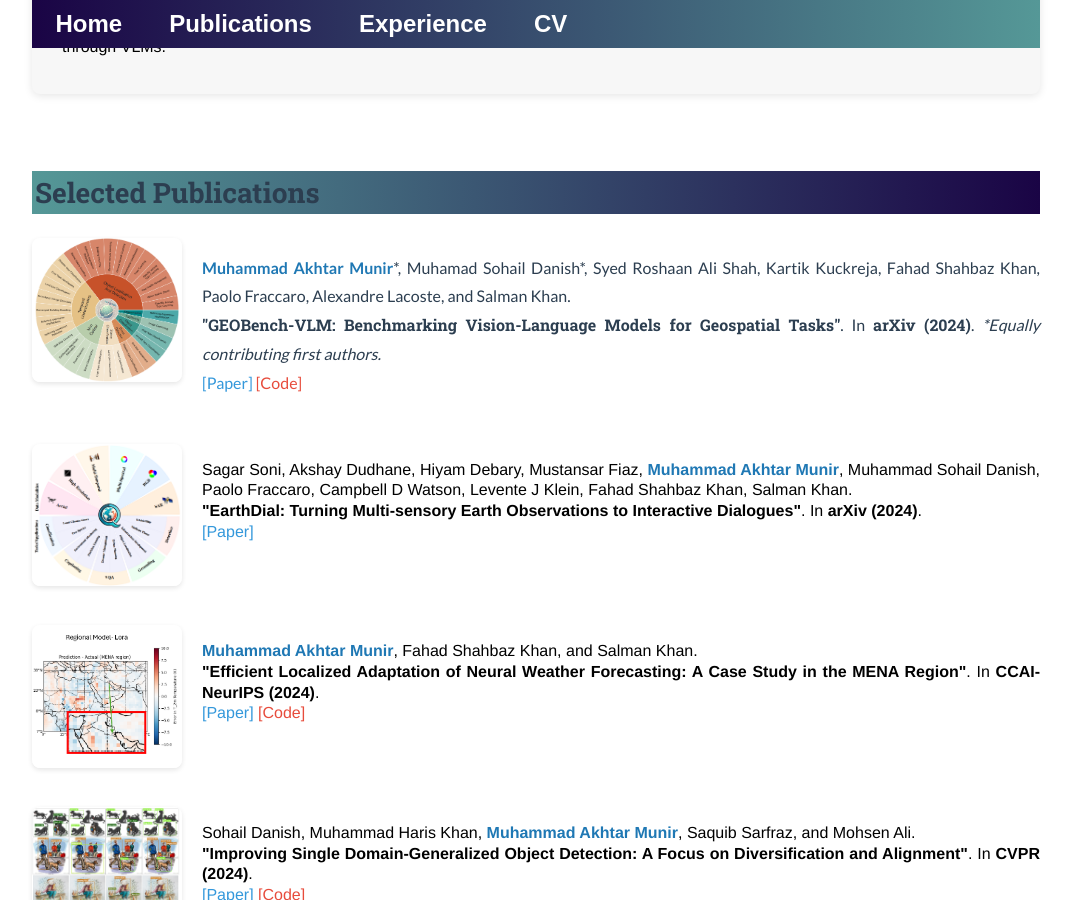
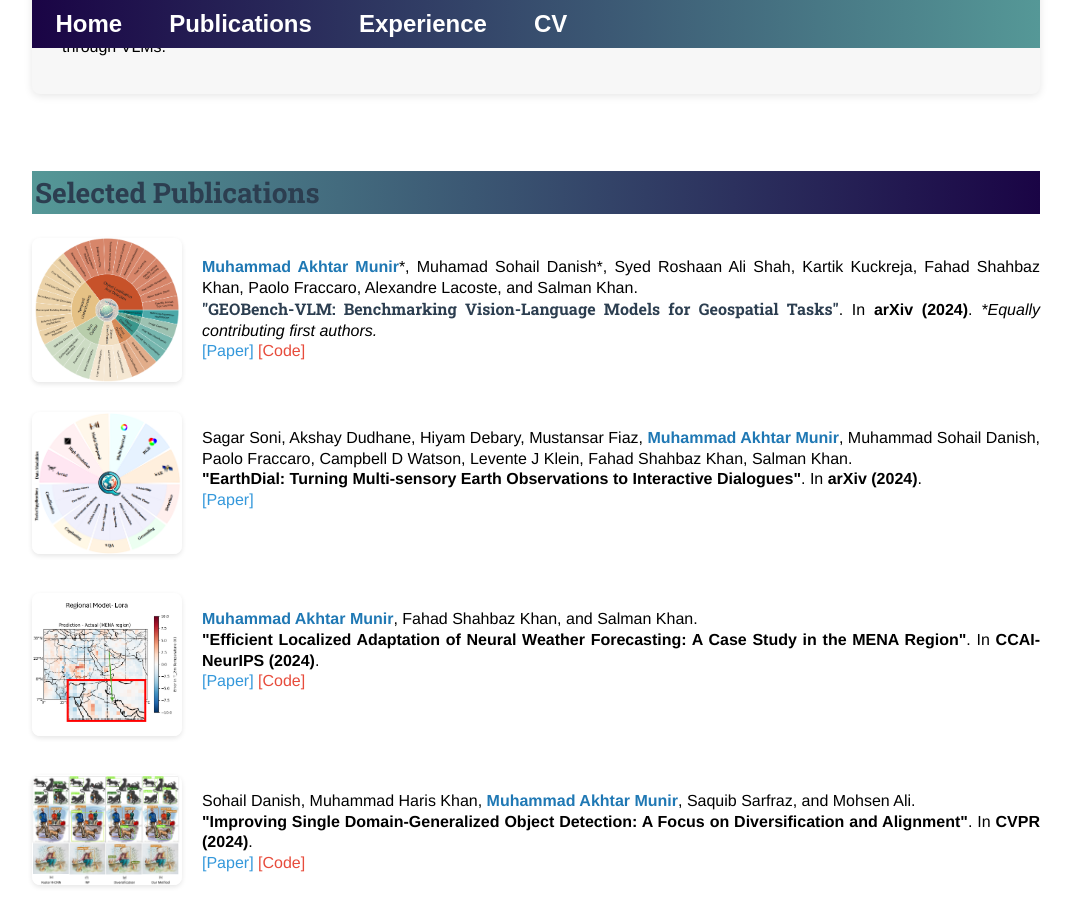
Before and after one commit to akhtarvision/akhtarvision.github.io, a Jekyll site: the page built from index.html, in a window 1280 px wide and 900 px high, scrolled down 414 px. Shown: the whole window, without its empty margins (104-1176 px from the left). Built offline with Jekyll 4.4.1, drawn with Linux system fonts in a browser that asks for light colours.

Commit message:
Update index.html

```diff
--- a/index.html
+++ b/index.html
@@ -52,19 +52,22 @@ title: Akhtar, CV & ML
     <h2 style="font-family: 'Roboto Slab', serif; font-size: 28px; color: #2c3e50;">Selected Publications</h2>
     <ul style="font-family: 'Lato', sans-serif; font-size: 16px; line-height: 1.8; color: #2c3e50; padding-left: 0; list-style-type: none;">
         <!-- Publication Item 1 -->
-        <li style="display: flex; align-items: flex-start; margin-bottom: 30px;">
-            <div style="flex: 0 0 150px; margin-right: 20px;">
+        <li style="display: flex; align-items: center; margin-bottom: 30px; font-family: 'Lato', sans-serif; font-size: 16px; line-height: 1.8; color: #2c3e50;">
+            <!-- Thumbnail -->
+            <div style="flex: 0 0 150px; margin-right: 20px; display: flex; align-items: center;">
                 <img src="thumb_geo.png" alt="GEOBench-VLM Thumbnail" style="width: 100%; height: auto; border-radius: 8px; box-shadow: 0 2px 5px rgba(0, 0, 0, 0.1);">
             </div>
+
+            <!-- Publication Details -->
             <div style="flex: 1;">
-        <p style="font-family: 'Lato', sans-serif; font-size: 16px; line-height: 1.8; color: #2c3e50;">
-            <b style="font-family: 'Lato', sans-serif; color: #1f78b4;">Muhammad Akhtar Munir</b>*, Muhamad Sohail Danish*, Syed Roshaan Ali Shah, Kartik Kuckreja, Fahad Shahbaz Khan, Paolo Fraccaro, Alexandre Lacoste, and Salman Khan.<br>
-            <strong style="font-family: 'Roboto Slab', serif; font-size: 16px; color: #2c3e50;">"GEOBench-VLM: Benchmarking Vision-Language Models for Geospatial Tasks"</strong>.
-            In <strong style="font-family: 'Roboto Slab', serif; font-size: 16px; color: #2c3e50;">arXiv (2024)</strong>. <i style="font-family: 'Lato', sans-serif;">*Equally contributing first authors.</i><br>
-            <a href="https://arxiv.org/pdf/2411.19325" style="font-family: 'Lato', sans-serif; text-decoration: none; color: #3498db;">[Paper]</a>
-            <a href="https://github.com/The-AI-Alliance/GEO-Bench-VLM" style="font-family: 'Lato', sans-serif; text-decoration: none; color: #e74c3c;">[Code]</a>
-        </p>
-</div>
+                <p style="margin: 0;">
+                    <b style="color: #1f78b4;">Muhammad Akhtar Munir</b>*, Muhamad Sohail Danish*, Syed Roshaan Ali Shah, Kartik Kuckreja, Fahad Shahbaz Khan, Paolo Fraccaro, Alexandre Lacoste, and Salman Khan.<br>
+                    <strong style="font-family: 'Roboto Slab', serif; font-size: 16px; color: #2c3e50;">"GEOBench-VLM: Benchmarking Vision-Language Models for Geospatial Tasks"</strong>.
+                    In <strong>arXiv (2024)</strong>. <i>*Equally contributing first authors.</i><br>
+                    <a href="https://arxiv.org/pdf/2411.19325" style="text-decoration: none; color: #3498db;">[Paper]</a>
+                    <a href="https://github.com/The-AI-Alliance/GEO-Bench-VLM" style="text-decoration: none; color: #e74c3c;">[Code]</a>
+                </p>
+            </div>
         </li>
         <!-- Publication Item 2 -->
         <li style="display: flex; align-items: flex-start; margin-bottom: 30px;">
```
